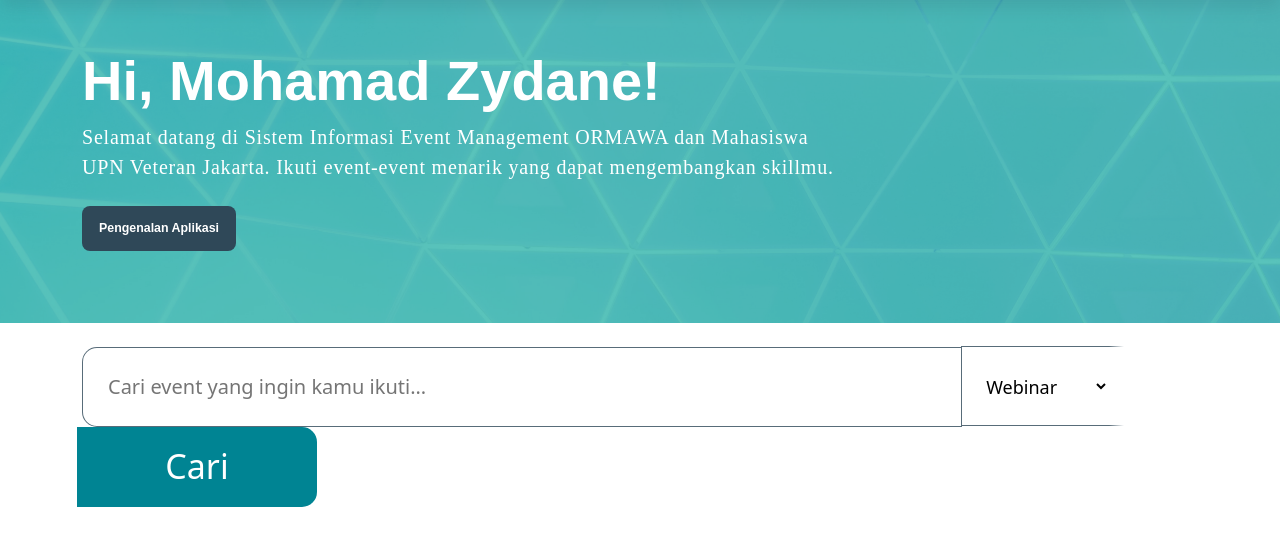
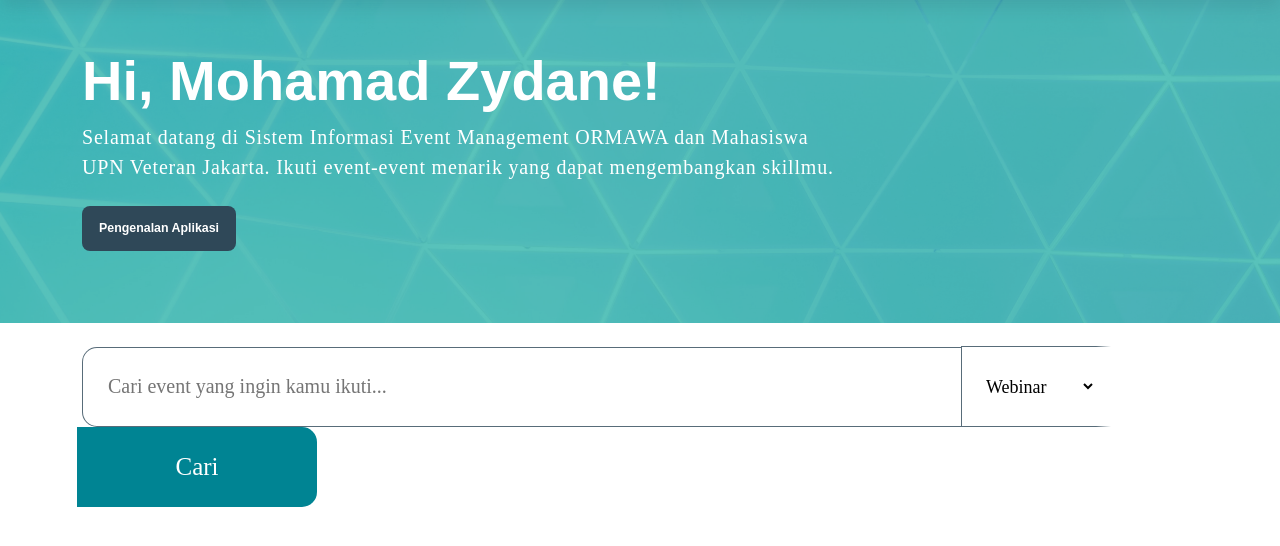
Before and after one commit to zydane07/eventmanagementupnvj, a PHP site: page / in a window 1280 px wide. Shown: the part 78-624 px from the top of the page. Run offline with PHP 8.4, Linux system fonts and the light colour scheme.

Commit message:
ganti font

```diff
--- a/css/style.css
+++ b/css/style.css
@@ -99,7 +99,7 @@
 
 /* search */
 .box {
-    min-width: 600px;
+    font-family: 'PT Serif', serif;
 }
 
 .box input {
@@ -126,9 +126,9 @@
     outline: none;
     background: #fff;
     font-size: 18px;
-    padding: 27px 20px 25px;
+    padding: 29px 20px 28px;
     margin: -2px;
-    border-right: 15px solid #fff
+    border-right: 15px solid #fff;
 }
 
 .box input[type="submit"] {
@@ -136,7 +136,7 @@
     left: -5px;
     width: 15rem;
     height: 5rem;
-    font-size: 34px;
+    font-size: 25px;
     border: none;
     border-radius: 0 15px 15px 0;
     outline: none;
```
